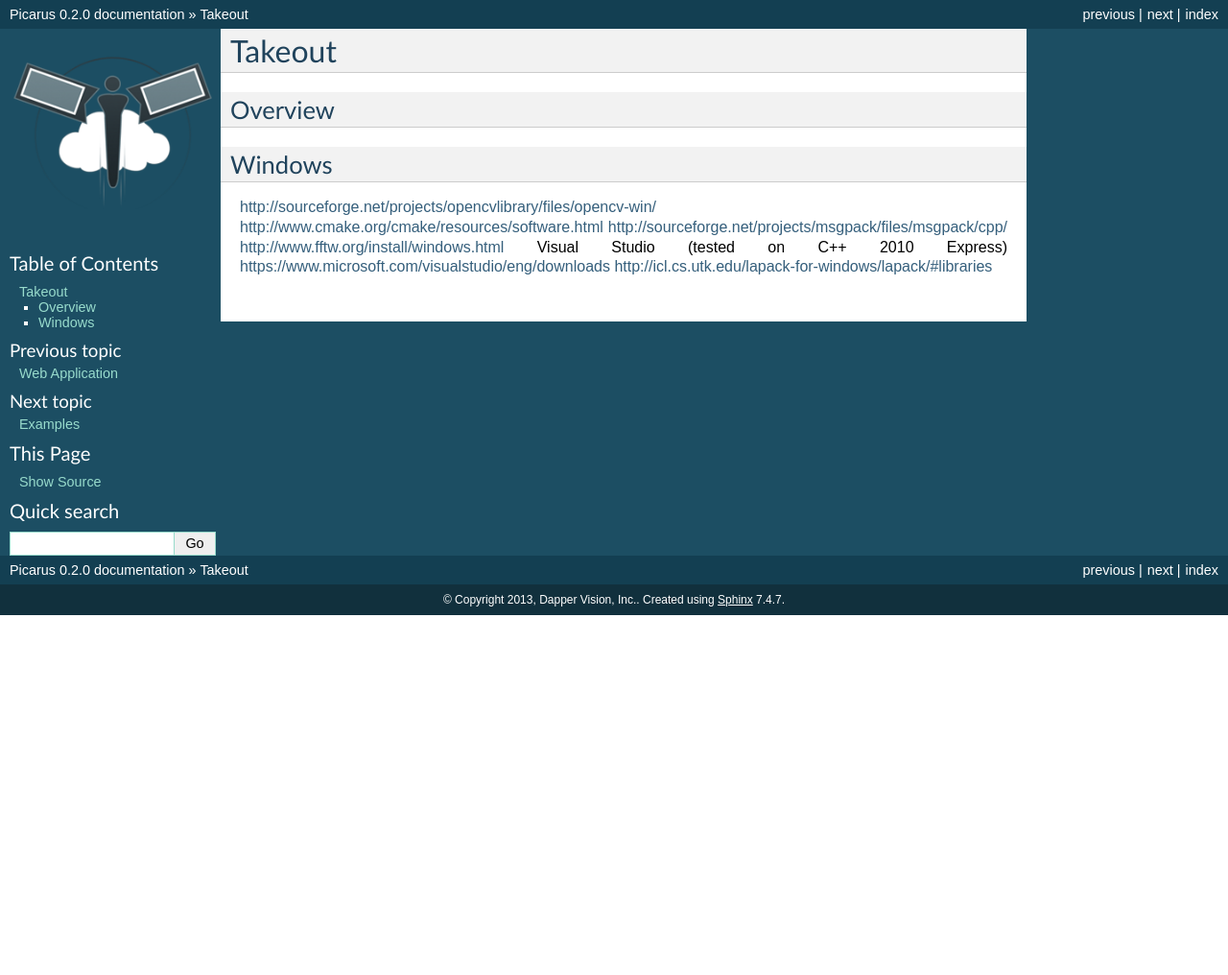
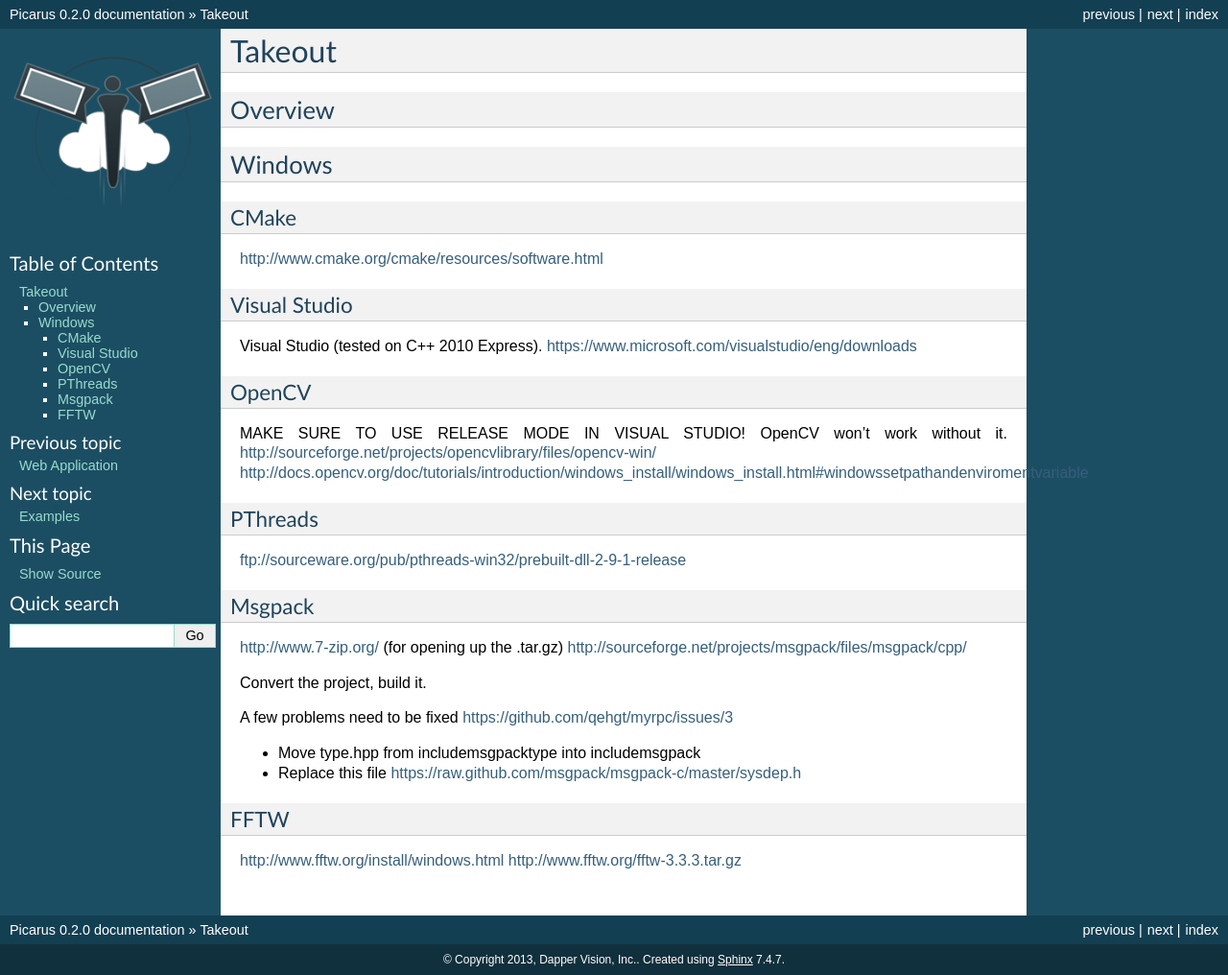
Before and after one commit to bwhite/picarus, a Sphinx documentation site: the page built from doc/takeout.rst, in a window 1280 px wide. Shown: the whole page at 96% size. Built offline with Sphinx 7.4.7, drawn with Linux system fonts in a browser that asks for light colours; formulas are drawn with MathJax 3; before the commit the page ends 900 px from its top, so only the background shows below that.

Commit message:
Updated
Signed-off-by: Brandyn A. White <bwhite@dappervision.com>

```diff
--- a/doc/takeout.rst
+++ b/doc/takeout.rst
@@ -8,10 +8,40 @@
 Windows
 --------
 
+CMake
++++++
+http://www.cmake.org/cmake/resources/software.html
+
+Visual Studio
+++++++++++++++
+Visual Studio (tested on C++ 2010 Express).
+https://www.microsoft.com/visualstudio/eng/downloads
+
+OpenCV
+++++++
+MAKE SURE TO USE RELEASE MODE IN VISUAL STUDIO! OpenCV won't work without it.
 http://sourceforge.net/projects/opencvlibrary/files/opencv-win/
-http://www.cmake.org/cmake/resources/software.html
+http://docs.opencv.org/doc/tutorials/introduction/windows_install/windows_install.html#windowssetpathandenviromentvariable
+
+PThreads
+++++++++
+ftp://sourceware.org/pub/pthreads-win32/prebuilt-dll-2-9-1-release
+
+Msgpack
++++++++
+http://www.7-zip.org/ (for opening up the .tar.gz)
 http://sourceforge.net/projects/msgpack/files/msgpack/cpp/
+
+Convert the project, build it.
+
+A few problems need to be fixed
+https://github.com/qehgt/myrpc/issues/3
+
+*  Move type.hpp from include\msgpack\type into include\msgpack
+*  Replace this file https://raw.github.com/msgpack/msgpack-c/master/sysdep.h
+
+FFTW
+++++
+
 http://www.fftw.org/install/windows.html
-Visual Studio (tested on C++ 2010 Express)
-https://www.microsoft.com/visualstudio/eng/downloads
-http://icl.cs.utk.edu/lapack-for-windows/lapack/#libraries
+http://www.fftw.org/fftw-3.3.3.tar.gz
```
